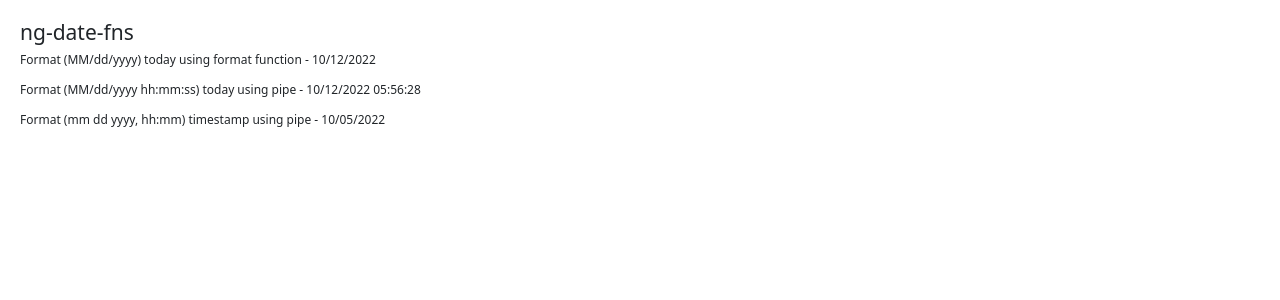
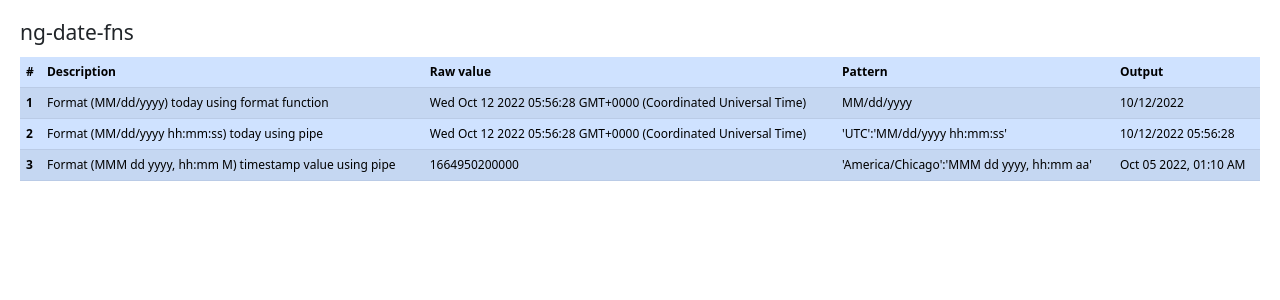
Before and after one commit to kumargandhi/ng-date-fns, an Angular app: page / in a window 1280 px wide. Shown: the top 300 px of the page. Built offline with nearby package versions, Linux system fonts and the light colour scheme.

Commit message:
refactor the main page

```diff
--- a/src/app/app.component.html
+++ b/src/app/app.component.html
@@ -1,7 +1,37 @@
 <div class="page-container">
   <h3>{{ title }}</h3>
-  <p>Format (MM/dd/yyyy) today using format function - {{ _fToday }}</p>
-  <p>Format (MM/dd/yyyy hh:mm:ss) today using pipe - {{ today | datefns:'UTC':'MM/dd/yyyy hh:mm:ss' }}</p>
-  <p>Format (mm dd yyyy, hh:mm) timestamp using pipe - {{ 1664950200000 | datefns:'America/Chicago':'MM/dd/yyyy' }}</p>
-  <!-- TODO : Above should display data in pattern Oct 05 2022, 01:10 AM -->
+  <table class="table table-primary table-striped mt-3">
+    <thead>
+      <tr>
+        <th scope="col">#</th>
+        <th scope="col">Description</th>
+        <th scope="col">Raw value</th>
+        <th scope="col">Pattern</th>
+        <th scope="col">Output</th>
+      </tr>
+    </thead>
+    <tbody>
+      <tr>
+        <th scope="row">1</th>
+        <td>Format (MM/dd/yyyy) today using format function</td>
+        <td>{{ today }}</td>
+        <td>MM/dd/yyyy</td>
+        <td>{{ _fToday }}</td>
+      </tr>
+      <tr>
+        <th scope="row">2</th>
+        <td>Format (MM/dd/yyyy hh:mm:ss) today using pipe</td>
+        <td>{{ today }}</td>
+        <td>'UTC':'MM/dd/yyyy hh:mm:ss'</td>
+        <td>{{ today | datefns:'UTC':'MM/dd/yyyy hh:mm:ss' }}</td>
+      </tr>
+      <tr>
+        <th scope="row">3</th>
+        <td>Format (MMM dd yyyy, hh:mm M) timestamp value using pipe</td>
+        <td>1664950200000</td>
+        <td>'America/Chicago':'MMM dd yyyy, hh:mm aa'</td>
+        <td>{{ 1664950200000 | datefns:'America/Chicago':'MMM dd yyyy, hh:mm aa' }}</td>
+      </tr>
+    </tbody>
+  </table>
 </div>
```
Also changed, not shown: 1 other file (tests, documents, lock files or other folders).
